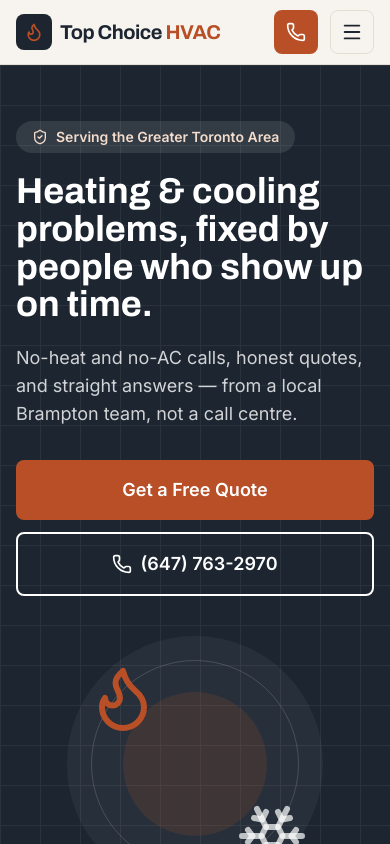
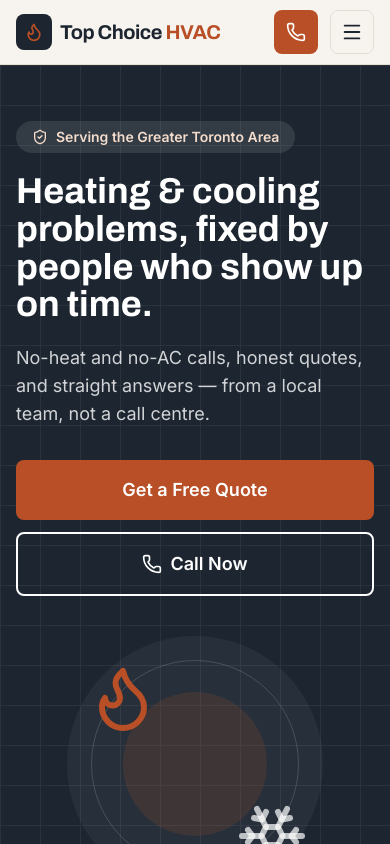
Before and after one commit to thapatsta/top-choice-hvac, a Next.js app: page / in a window 390 px wide. Shown: the top 844 px of the page. Built offline with nearby package versions, Linux system fonts and the light colour scheme.

Commit message:
Hide phone number text in hero, say "Call Now" instead
Also drops "Brampton" from the hero subhead so it reads "local team"
instead of "local Brampton team".

```diff
--- a/components/home/Hero.tsx
+++ b/components/home/Hero.tsx
@@ -26,7 +26,7 @@ export function Hero() {
           </h1>
           <p className="mt-5 max-w-lg text-lg text-white/80">
             No-heat and no-AC calls, honest quotes, and straight answers —
-            from a local Brampton team, not a call centre.
+            from a local team, not a call centre.
           </p>
           <div className="mt-8 flex flex-col gap-3 sm:flex-row">
             <Button href="/get-quote" size="lg">
@@ -34,7 +34,7 @@ export function Hero() {
             </Button>
             <Button href={site.phone.href} variant="outline-light" size="lg">
               <Phone size={20} aria-hidden="true" />
-              {site.phone.display}
+              Call Now
             </Button>
           </div>
         </div>
```
